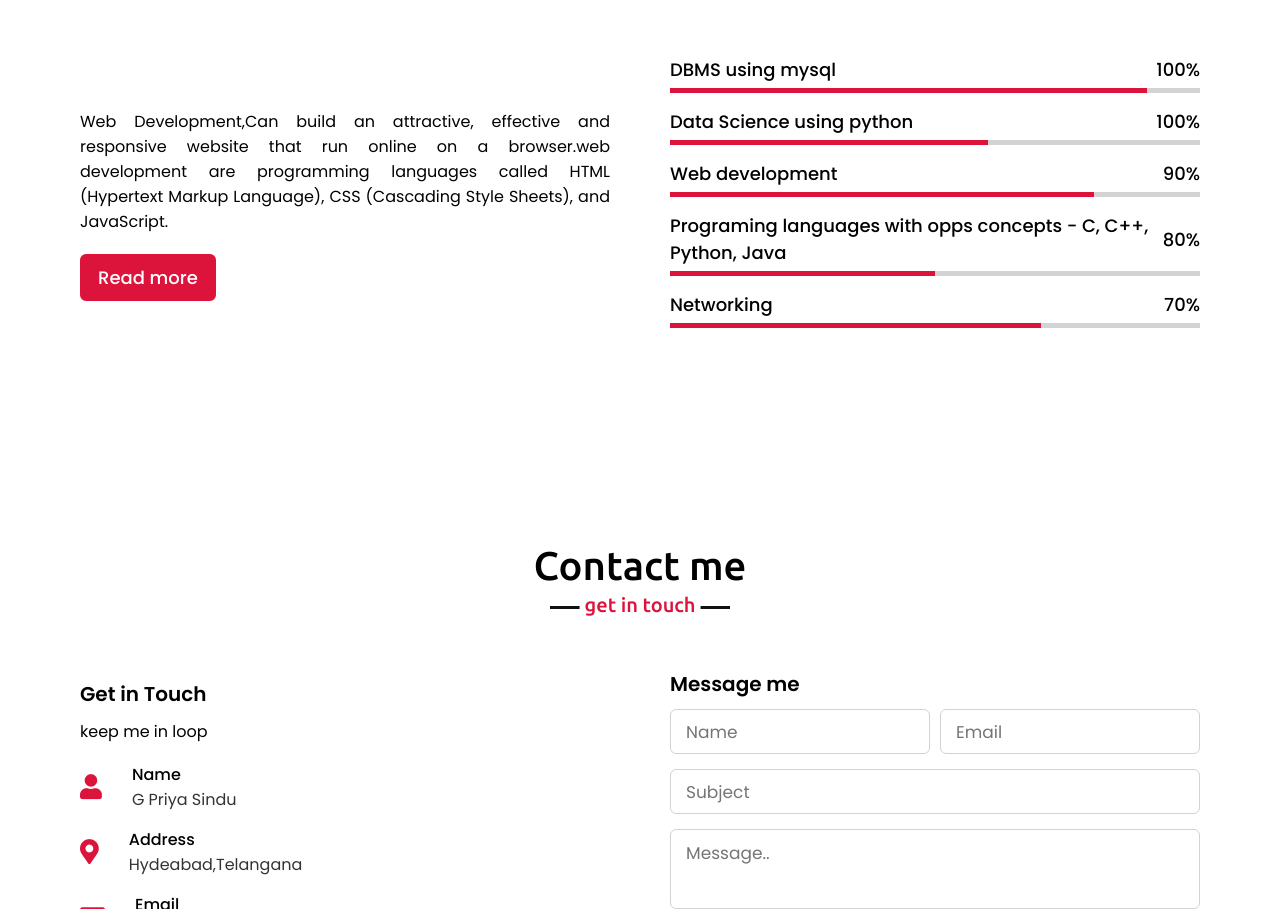
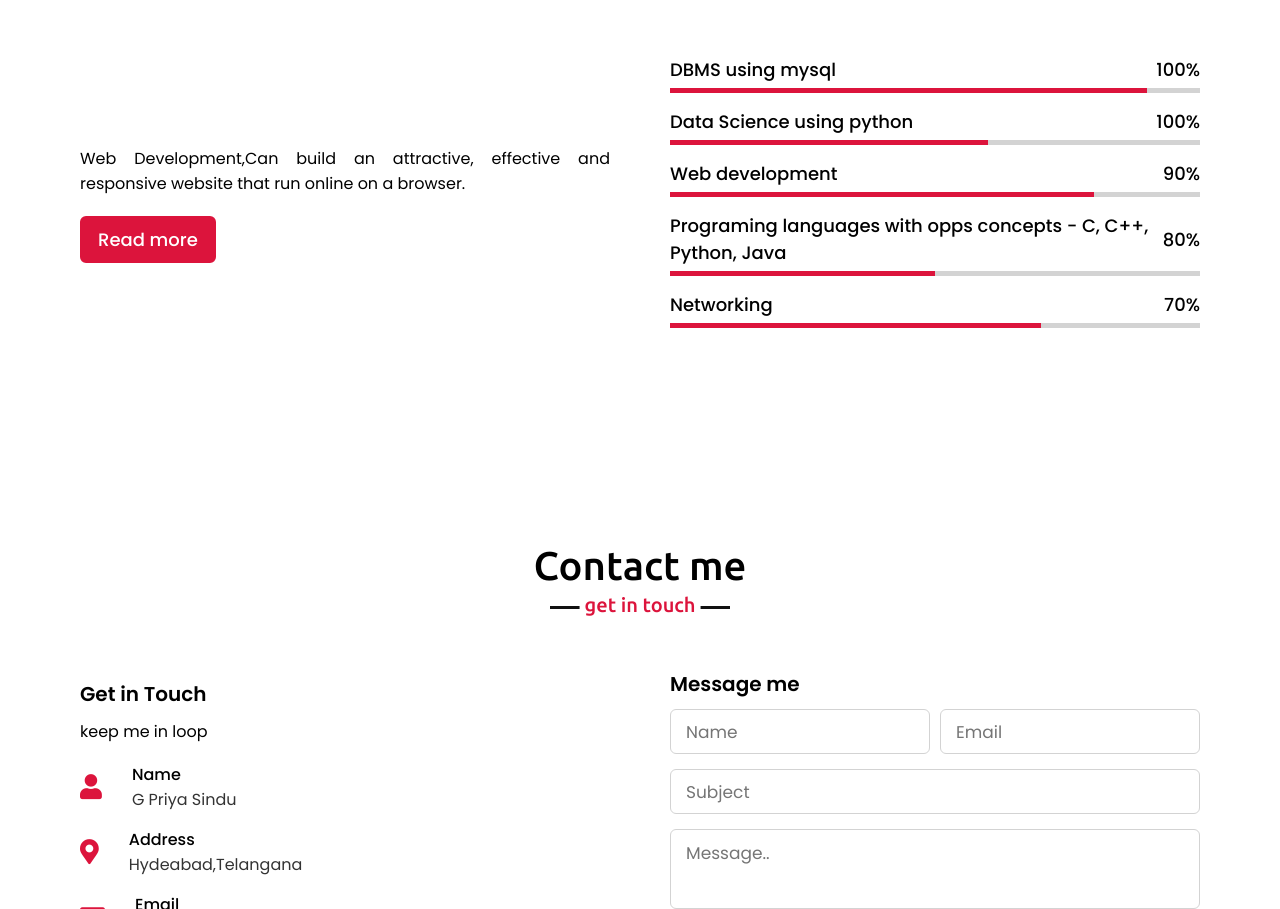
Before and after one commit to priya-sindu/priya, a plain HTML site: page index.html in a window 1280 px wide. Shown: the part 2435-3344 px from the top of the page. Drawn offline with nearby package versions, Linux system fonts and the light colour scheme.

Commit message:
Update index.html

```diff
--- a/index.html
+++ b/index.html
@@ -105,7 +105,7 @@
             <div class="skills-content">
                 <div class="column left">
                     <div class="text"> </div>
-                    <P>Web Development,Can build an attractive, effective and responsive website that run online on a browser.web development are programming languages called HTML (Hypertext Markup Language), CSS (Cascading Style Sheets), and JavaScript.  </P>
+                    <P>Web Development,Can build an attractive, effective and responsive website that run online on a browser. </P>
                     <a href="#">Read more</a>
                 </div>
                 <div class="column right">
@@ -149,7 +149,7 @@
         </div>
     </section>
 
-    <!-- teams section start
+    <!--
     <section class="teams" id="teams">
         <div class="max-width">
             <h2 class="title">My teams</h2>
```
